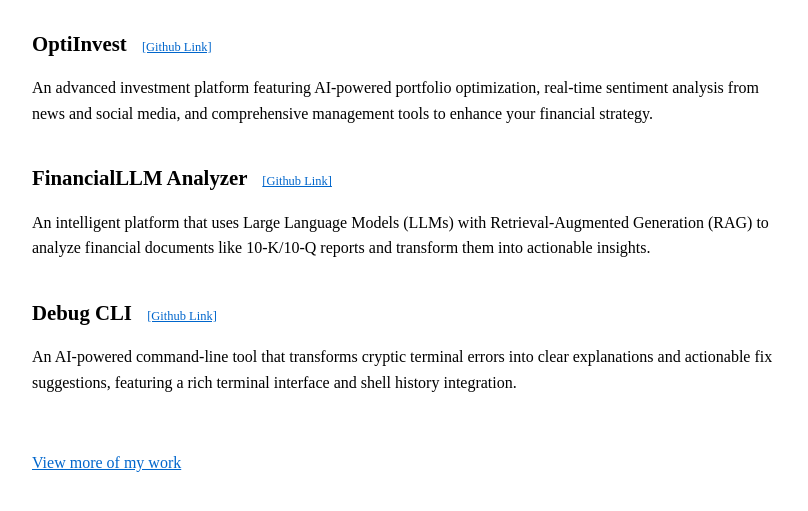
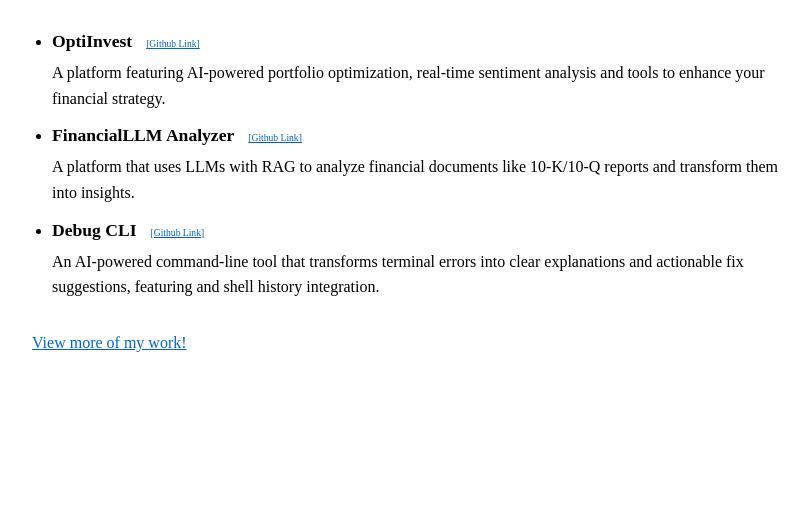
Before and after one commit to anaysomani05/personal-website, a plain HTML site: page projects.html in a window 1280 px wide. Shown: the part 173-684 px from the top of the page, without its empty margins (228-1036 px from the left). Drawn offline with Linux system fonts and the light colour scheme.

Commit message:
updated content

```diff
--- a/projects.html
+++ b/projects.html
@@ -22,23 +22,25 @@
         </header>
 
         <section class="content">
-            <div class="project">
-                <h3>OptiInvest <a href="https://github.com/anaysomani05/opti-invest" target="_blank" class="github-link">[Github Link]</a></h3>
-                <p>An advanced investment platform featuring AI-powered portfolio optimization, real-time sentiment analysis from news and social media, and comprehensive management tools to enhance your financial strategy.</p>
-            </div>
+            <ul>
+                <li class="project">
+                    <strong>OptiInvest</strong> <a href="https://github.com/anaysomani05/opti-invest" target="_blank" class="github-link">[Github Link]</a>
+                    <p>A platform featuring AI-powered portfolio optimization, real-time sentiment analysis and tools to enhance your financial strategy.</p>
+                </li>
 
-            <div class="project">
-                <h3>FinancialLLM Analyzer <a href="https://github.com/anaysomani05/financial-llm-analyzer" target="_blank" class="github-link">[Github Link]</a></h3>
-                <p>An intelligent platform that uses Large Language Models (LLMs) with Retrieval-Augmented Generation (RAG) to analyze financial documents like 10-K/10-Q reports and transform them into actionable insights.</p>
-            </div>
+                <li class="project">
+                    <strong>FinancialLLM Analyzer</strong> <a href="https://github.com/anaysomani05/financial-llm-analyzer" target="_blank" class="github-link">[Github Link]</a>
+                    <p>A platform that uses LLMs with RAG to analyze financial documents like 10-K/10-Q reports and transform them into insights.</p>
+                </li>
 
-            <div class="project">
-                <h3>Debug CLI <a href="https://github.com/anaysomani05/debug-cli" target="_blank" class="github-link">[Github Link]</a></h3>
-                <p>An AI-powered command-line tool that transforms cryptic terminal errors into clear explanations and actionable fix suggestions, featuring a rich terminal interface and shell history integration.</p>
-            </div>
+                <li class="project">
+                    <strong>Debug CLI</strong> <a href="https://github.com/anaysomani05/debug-cli" target="_blank" class="github-link">[Github Link]</a>
+                    <p>An AI-powered command-line tool that transforms terminal errors into clear explanations and actionable fix suggestions, featuring and shell history integration.</p>
+                </li>
+            </ul>
 
             <div class="more-work">
-                <p><a href="https://github.com/anaysomani05" target="_blank" class="more-work-link">View more of my work</a></p>
+                <p><a href="https://github.com/anaysomani05" target="_blank" class="more-work-link">View more of my work!</a></p>
             </div>
         </section>
     </main>
--- a/styles/style.css
+++ b/styles/style.css
@@ -122,6 +122,19 @@ a:hover {
     font-size: 14px;
 }
 
+/* Lists */
+.intro ul,
+.content ul {
+    padding-left: 20px;
+    margin-bottom: 20px;
+}
+
+.intro li,
+.content li {
+    margin-bottom: 10px;
+    color: #000000;
+}
+
 /* Philosophy section */
 .philosophy ol {
     padding-left: 20px;
@@ -140,12 +153,17 @@ a:hover {
 
 /* Projects specific styles */
 .project {
-    margin-bottom: 10px;
-    padding-bottom: 5px;
+    margin-bottom: 20px;
 }
 
-.project h3 {
-    margin-bottom: 15px;
+.project strong {
+    font-size: 1.1em;
+    font-weight: bold;
+}
+
+.project p {
+    margin-top: 5px;
+    margin-bottom: 0;
 }
 
 .github-link {
```
Also changed, not shown: about.html (+12 -1 lines), index.html (+1 -13 lines).
